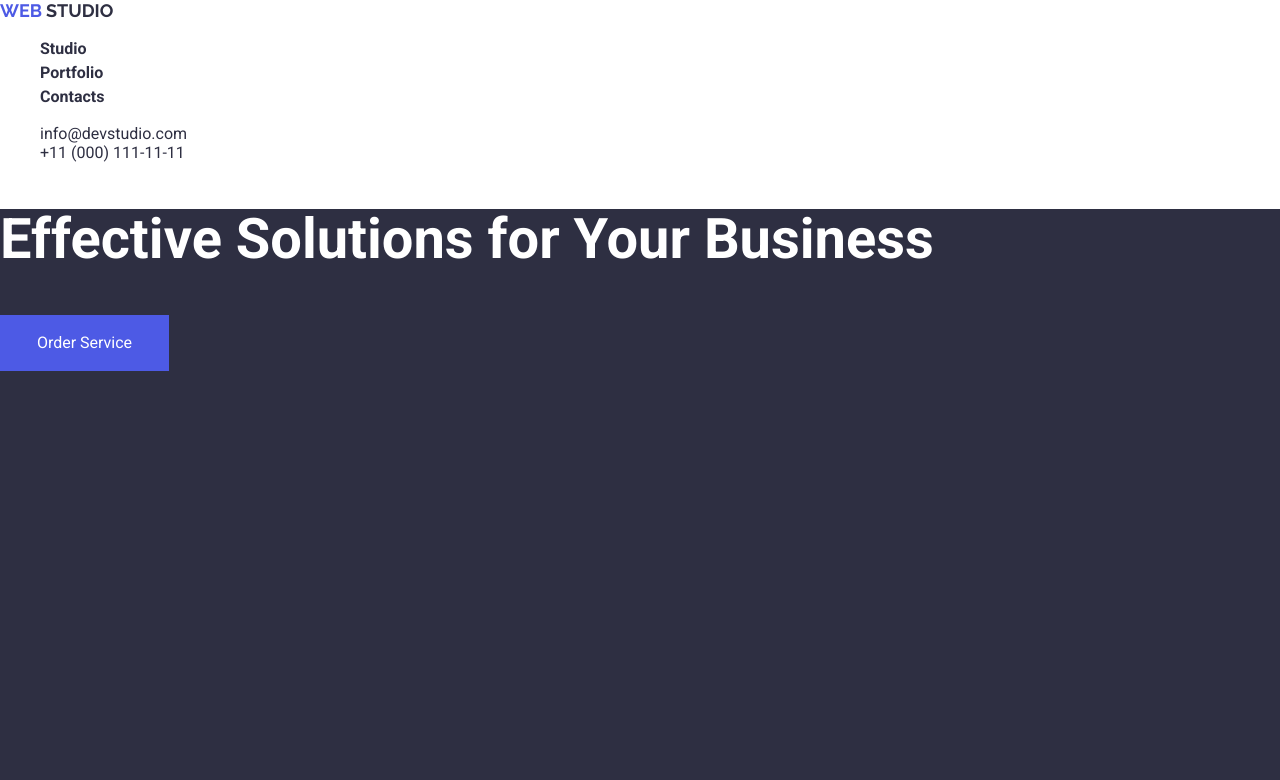
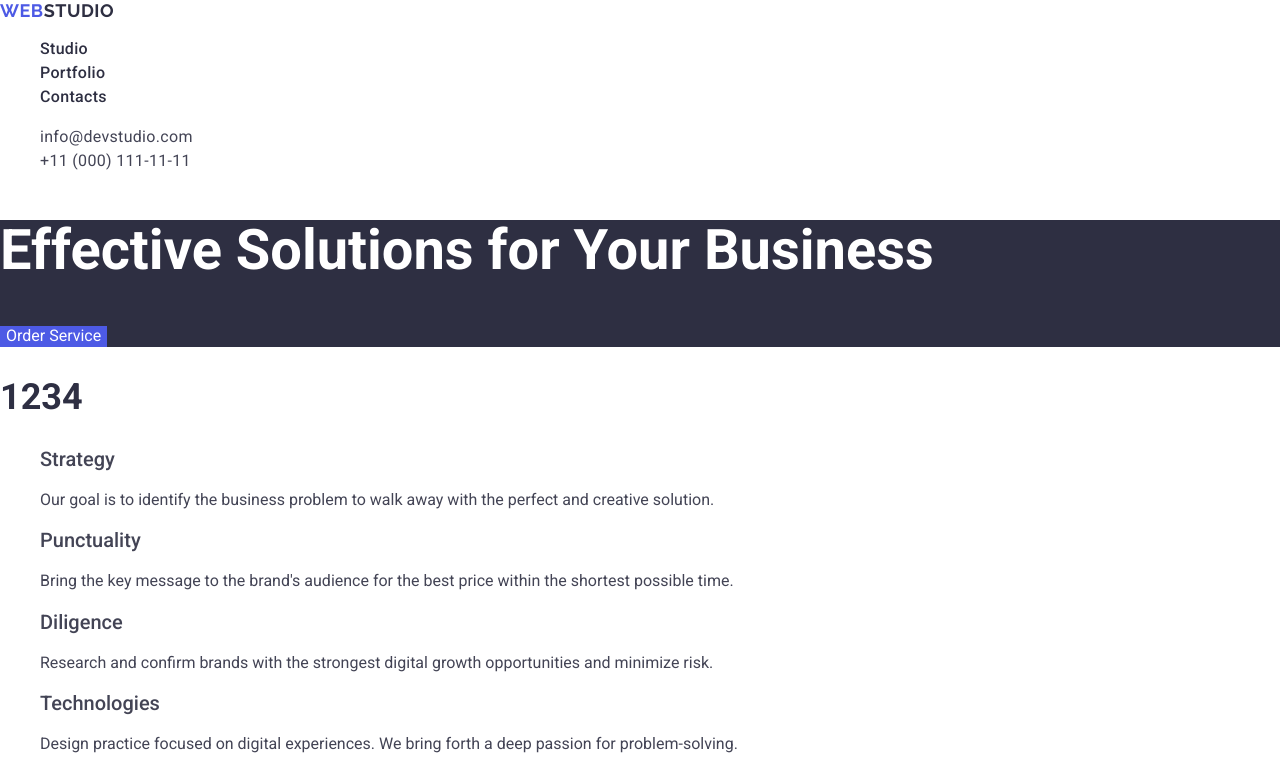
Before and after one commit to Jackkeetch/goit-markup-hw-02, a plain HTML site: page index.html in a window 1280 px wide. Shown: the top 780 px of the page. Drawn offline with nearby package versions, Linux system fonts and the light colour scheme.

Commit message:
update styles

```diff
--- a/css/styles.css
+++ b/css/styles.css
@@ -1,12 +1,10 @@
 body {
-  font-family: "Roboto", "Raleway", sans-serif;
+  font-family: "Roboto", sans-serif;
   font-weight: 400;
   color: #434455;
   background-color: #fff;
 }
-.container {
-  max-width: 1168px;
-}
+
 a {
   text-decoration: none;
   color: #2e2f42;
@@ -14,31 +12,17 @@ a {
 ul {
   list-style-type: none;
 }
-.logo-web {
-  text-transform: uppercase;
+.header_logo {
   font-family: "Raleway", sans-serif;
   font-weight: 700;
   font-size: 18px;
-  line-height: 21px;
-  letter-spacing: 3%;
+  line-height: 1.17;
+  letter-spacing: 0.03em;
+  text-transform: uppercase;
   color: #4d5ae5;
 }
-.logo-studio1 {
-  text-transform: uppercase;
-  font-family: "Raleway", sans-serif;
-  font-weight: 700;
-  font-size: 18px;
-  line-height: 21px;
-  letter-spacing: 3%;
-}
-.logo-studio2 {
-  text-transform: uppercase;
-  font-family: "Raleway", sans-serif;
-  font-weight: 700;
-  font-size: 18px;
-  line-height: 21px;
-  letter-spacing: 3%;
-  color: #ffffff;
+.header_span {
+  color: #2e2f42;
 }
 
 .list-item {
@@ -47,14 +31,37 @@ ul {
   font-size: 16px;
   line-height: 24px;
 }
-address {
+.list-link {
+  font-weight: 500;
+  font-size: 16px;
+  line-height: 1.5;
+  letter-spacing: 0.02em;
+  color: #2e2f42;
+}
+.list-link:hover {
+  color: #404bbf;
+}
+.list-link:focus {
+  color: #404bbf;
+}
+
+.address {
   font-style: normal;
-  letter-spacing: 2%;
+}
+.address-link {
+  font-size: 16px;
+  line-height: 1.5;
+  letter-spacing: 0.02em;
+  color: #434455;
+}
+.address-link:hover {
+  color: #404bbf;
+}
+.address-link:focus {
+  color: #404bbf;
 }
 .main-top {
   background-color: #2e2f42;
-  width: 100%;
-  height: 600px;
 }
 h1 {
   font-weight: 700;
@@ -74,14 +81,23 @@ h3 {
 }
 .main-button {
   background-color: #4d5ae5;
-  width: 169px;
-  height: 56px;
   border: none;
   color: #ffffff;
 }
 footer {
   background-color: #2e2f42;
-  height: 312px;
+}
+.footer_logo {
+  font-family: "Raleway", sans-serif;
+  font-weight: 700;
+  font-size: 18px;
+  line-height: 1.17;
+  letter-spacing: 0.03em;
+  text-transform: uppercase;
+  color: #4d5ae5;
+}
+.footer_span {
+  color: #fff;
 }
 .footer-text {
   color: #ffffff;
--- a/index.html
+++ b/index.html
@@ -16,29 +16,27 @@
   </head>
   <body>
     <header class="header">
-      <div class="container">
       <nav class="nav">
-          <a class="logo-web" href="./index.html">Web</a>
-          <a class="logo-studio1" href="./index.html">Studio</a>
+        <a class="header_logo" href="./index.html">Web<span class="header_span">Studio</span></a>
+
         <ul class="list">
           <li class="list-item">
-              <a href="#">Studio</a>
+            <a class="list-link" href="./index.html">Studio</a>
           </li>
           <li class="list-item">
-              <a href="#">Portfolio</a>
+            <a class="list-link" href="./index.html">Portfolio</a>
           </li>
           <li class="list-item">
-              <a href="#">Contacts</a>
+            <a class="list-link" href="./index.html">Contacts</a>
           </li>
         </ul>
       </nav>
-        <address>
+      <address class="address">
         <ul>
-            <li><a href="mailto:info@devstudio.com">info@devstudio.com</a></li>
-            <li><a href="tel:+110001111111">+11 (000) 111-11-11</a></li>
+          <li><a class="address-link" href="mailto:info@devstudio.com">info@devstudio.com</a></li>
+          <li><a class="address-link" href="tel:+110001111111">+11 (000) 111-11-11</a></li>
         </ul>
       </address>
-      </div>
     </header>
     <main>
       <section class="main-top">
@@ -128,8 +126,7 @@
       </section>
     </main>
     <footer>
-      <a class="logo-web" href="./index.html">Web</a>
-      <a class="logo-studio2" href="./index.html">Studio</a>
+      <a class="footer_logo" href="./index.html">Web<span class="footer_span">Studio</span></a>
       <p class="footer-text">Increase the flow of customers and sales for your business with digital marketing & growth solutions.</p>
     </footer>
   </body>
```
Lines whose indentation alone changed are shown as unchanged.
